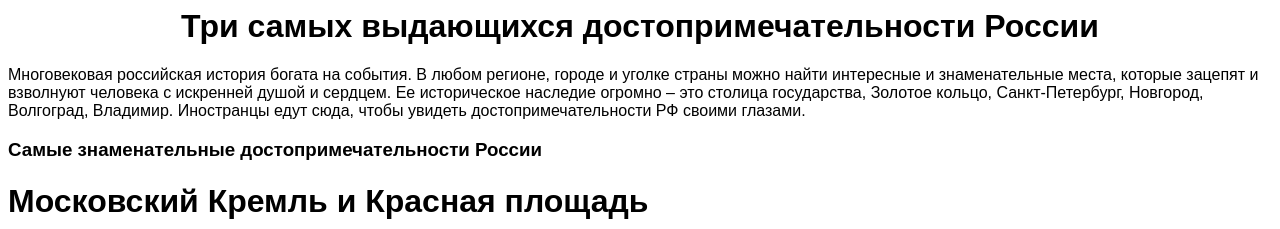
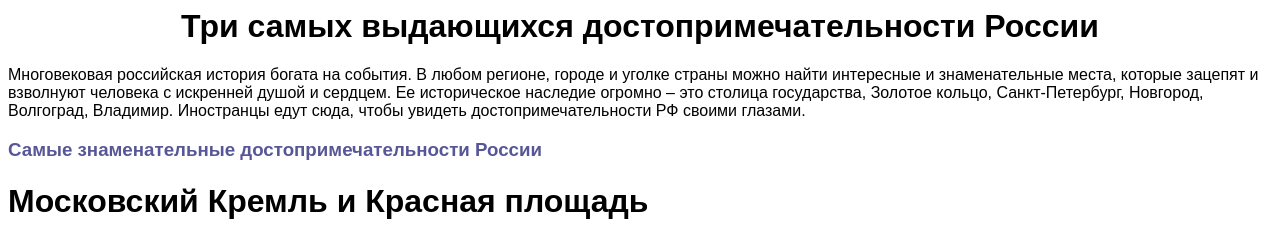
Before and after one commit to AndrushaVlasov1/vipusknoy, a plain HTML site: page index.html in a window 1280 px wide. Shown: the top 229 px of the page. Drawn offline with Linux system fonts and the light colour scheme.

Commit message:
Update style.css

```diff
--- a/style.css
+++ b/style.css
@@ -8,3 +8,7 @@ img{
     display: inline-block;
     width: 100%;
 }
+h3 {
+   color: rgb(87, 87, 151);
+
+}
```
